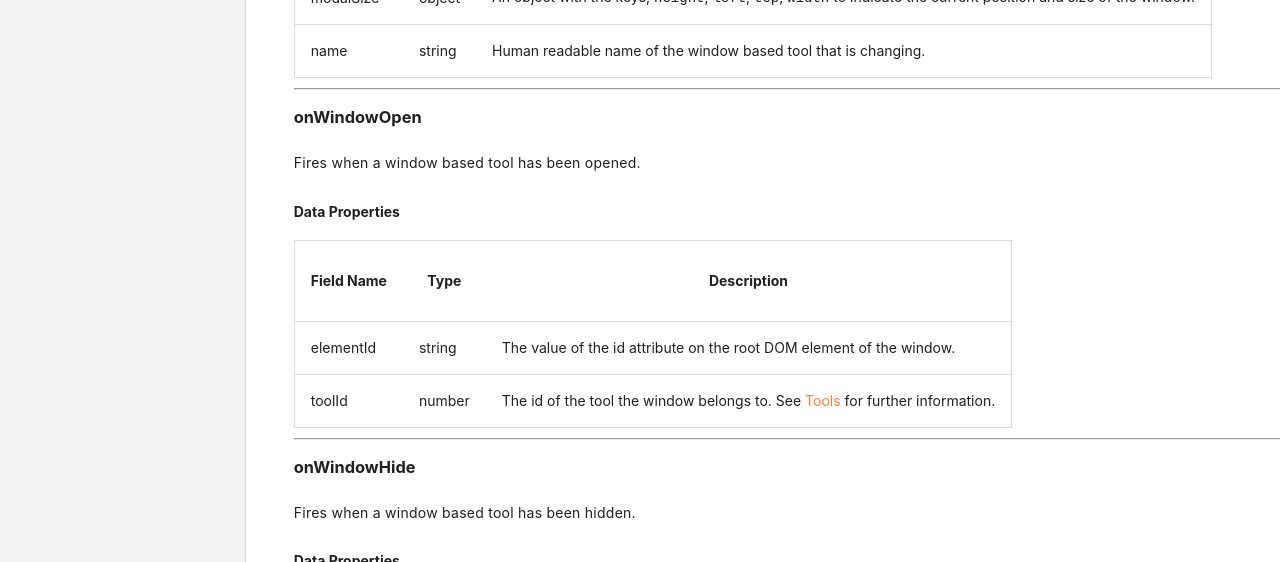
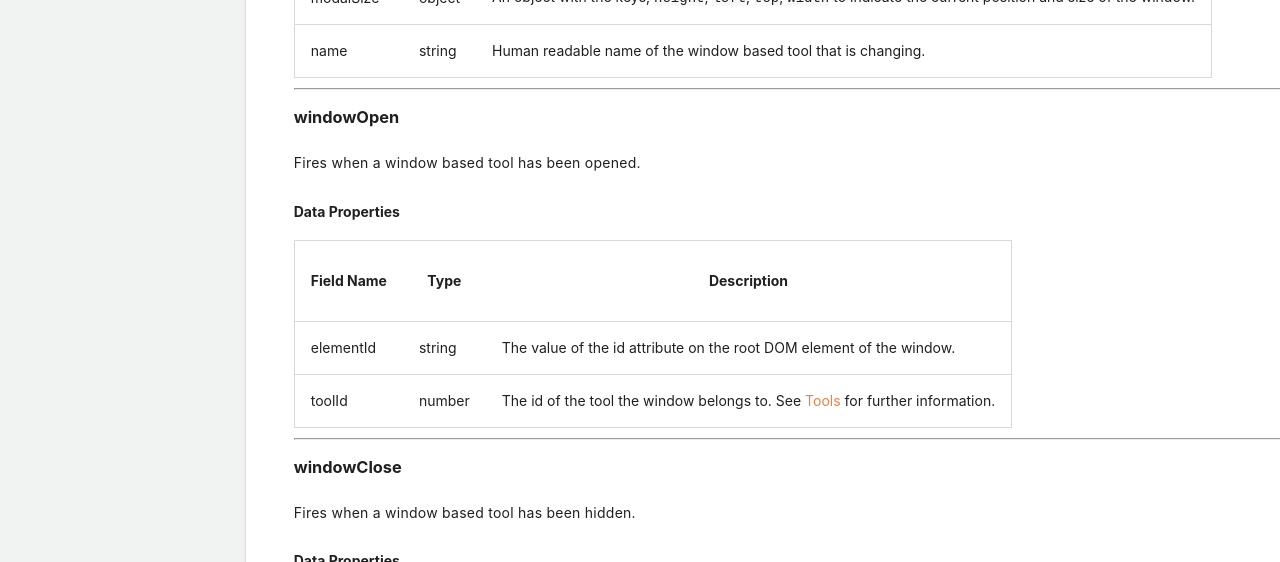
Before and after one commit to procore/documentation, a Jekyll site: the page built from bim_webviewer/bim_web_viewer.md, in a window 1280 px wide and 900 px high, scrolled down 27428 px. Shown: the part 153-715 px from the top of the window. Built offline with Jekyll 4.4.1, drawn with Linux system fonts in a browser that asks for light colours; comment, search, counter and statistics services are not loaded.

Commit message:
event renames

```diff
--- a/bim_webviewer/bim_web_viewer.md
+++ b/bim_webviewer/bim_web_viewer.md
@@ -1371,9 +1371,9 @@ Fires when a window based tool has changed its position or size.
 
 ---
 
-### onWindowOpen
-
-<p class="heading-link-container"><a class="heading-link" href="#onwindowopen"></a></p>
+### windowOpen
+
+<p class="heading-link-container"><a class="heading-link" href="#windowopen"></a></p>
 
 Fires when a window based tool has been opened.
 
@@ -1387,9 +1387,9 @@ Fires when a window based tool has been opened.
 
 ---
 
-### onWindowHide
-
-<p class="heading-link-container"><a class="heading-link" href="#onwindowhide"></a></p>
+### windowClose
+
+<p class="heading-link-container"><a class="heading-link" href="#windowclose"></a></p>
 
 Fires when a window based tool has been hidden.
 
```
